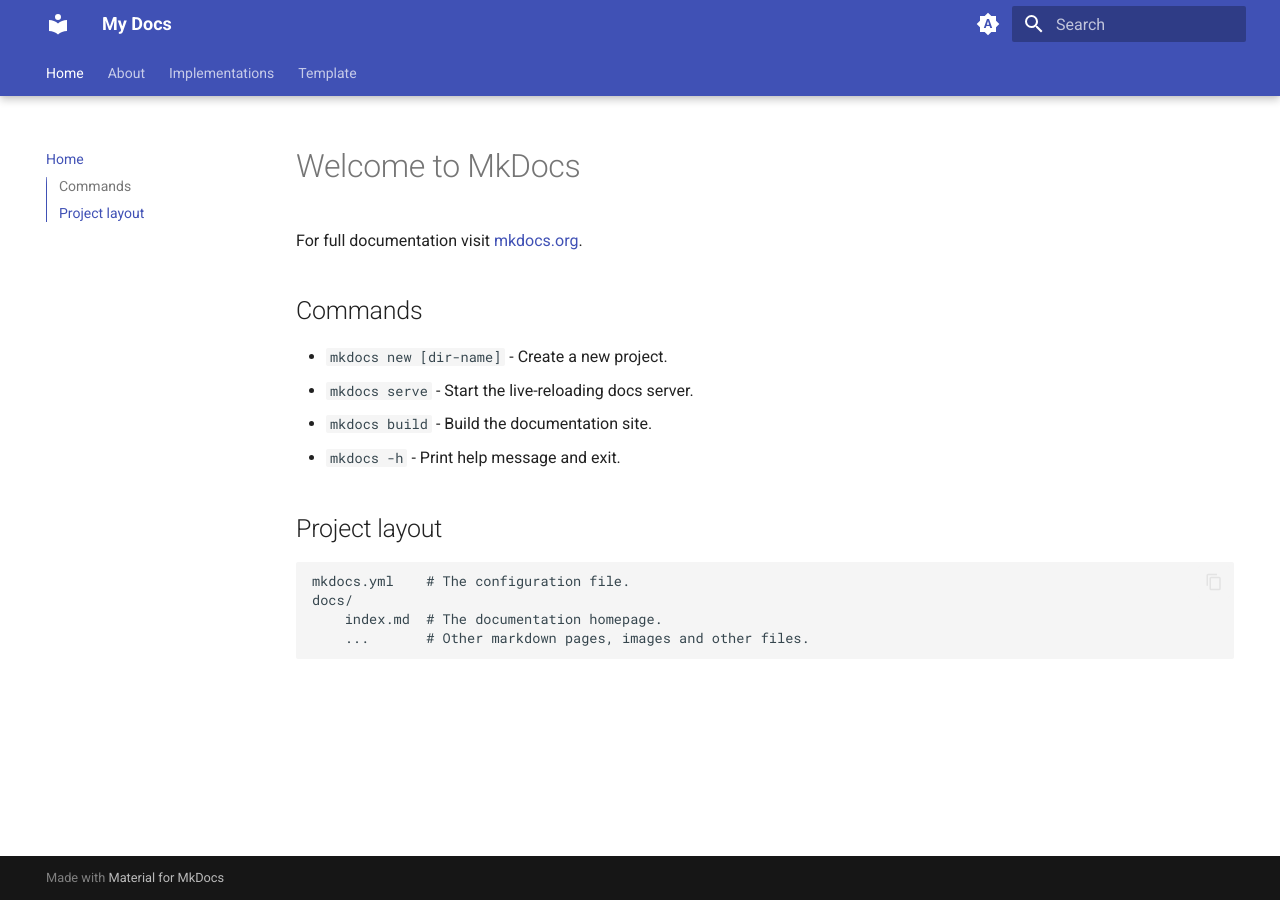
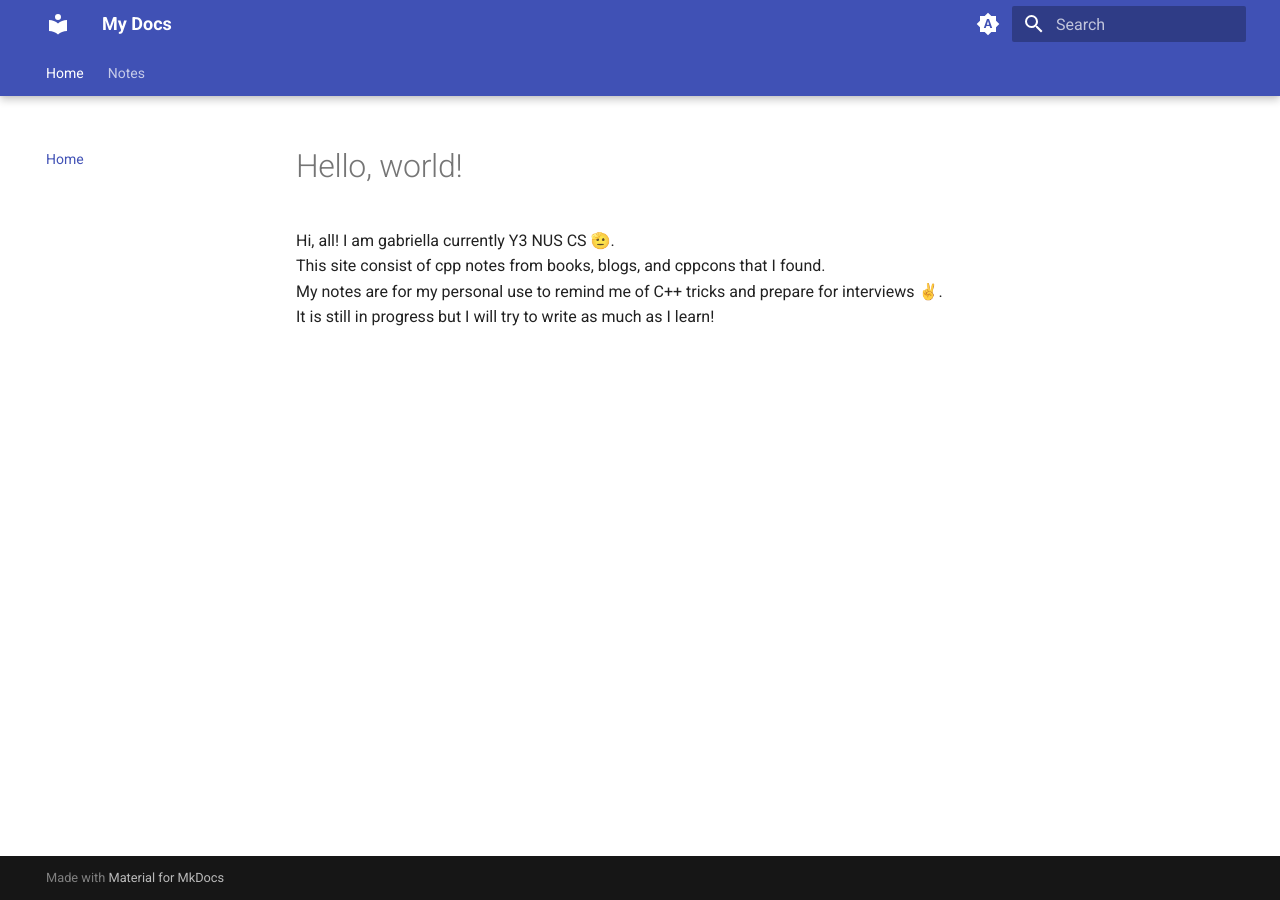
Before and after one commit to GabriellaGloria/cpp, an MkDocs documentation site: the page built from docs/index.md, in a window 1280 px wide. Built offline with MkDocs 1.6.1 and Material for MkDocs 9.7.7, drawn with Linux system fonts in a browser that asks for light colours.

Commit message:
edit site structure

```diff
--- a/docs/index.md
+++ b/docs/index.md
@@ -1,17 +1,5 @@
-# Welcome to MkDocs
-
-For full documentation visit [mkdocs.org](https://www.mkdocs.org).
-
-## Commands
-
-* `mkdocs new [dir-name]` - Create a new project.
-* `mkdocs serve` - Start the live-reloading docs server.
-* `mkdocs build` - Build the documentation site.
-* `mkdocs -h` - Print help message and exit.
-
-## Project layout
-
-    mkdocs.yml    # The configuration file.
-    docs/
-        index.md  # The documentation homepage.
-        ...       # Other markdown pages, images and other files.
+# Hello, world!
+Hi, all! I am gabriella currently Y3 NUS CS 🫡. <br>
+This site consist of cpp notes from books, blogs, and cppcons that I found.<br>
+My notes are for my personal use to remind me of C++ tricks and prepare for interviews ✌️.<br>
+It is still in progress but I will try to write as much as I learn!<br>
--- a/mkdocs.yml
+++ b/mkdocs.yml
@@ -54,12 +54,14 @@ markdown_extensions:
 
 nav:
   - Home: index.md
-  - About: about/about.md
-  - Implementations:
-      - Vector: implementations/vector.md
-  - Template:
-      - Class Template: template/class_template.md
-      - Function Template: template/function_template.md
-      - Nontype Template: template/nontype_template.md
-      - Variadic Template: template/variadic_template.md
-      - CRTP: template/crtp.md
+  # - About: about/about.md
+
+  - Notes:
+    - Template:
+        - Class Template: template/class_template.md
+        - Function Template: template/function_template.md
+        - Nontype Template: template/nontype_template.md
+        - Variadic Template: template/variadic_template.md
+        - CRTP: template/crtp.md
+    - Implementations:
+        - Vector: implementations/vector.md
```
